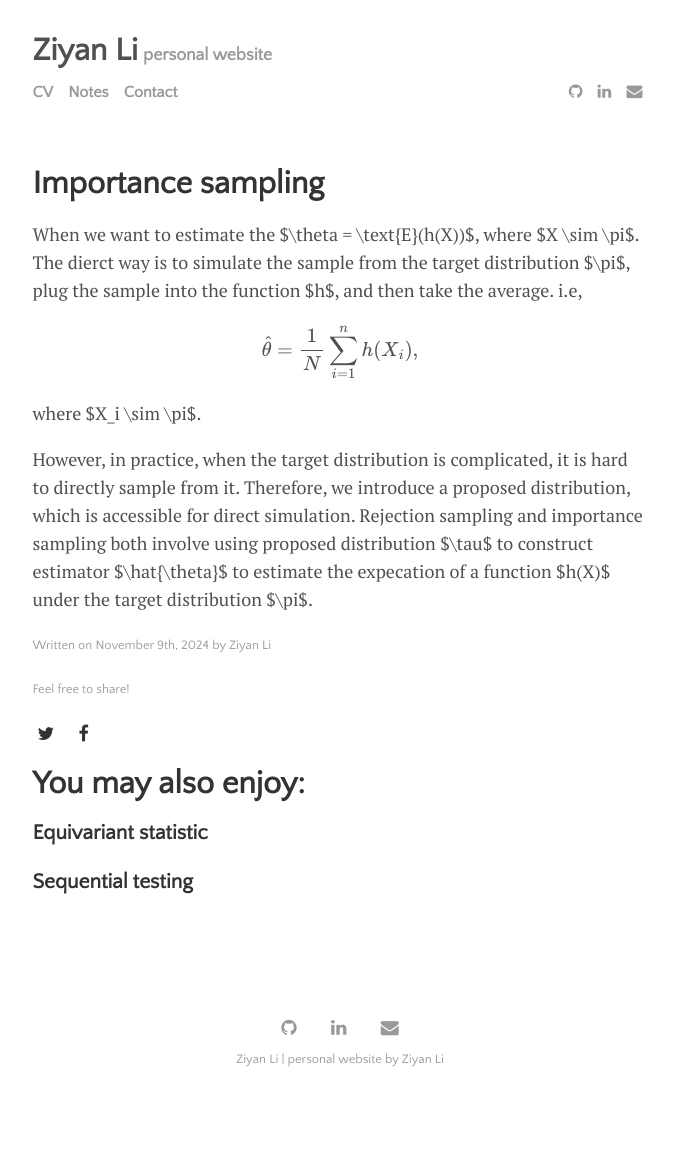
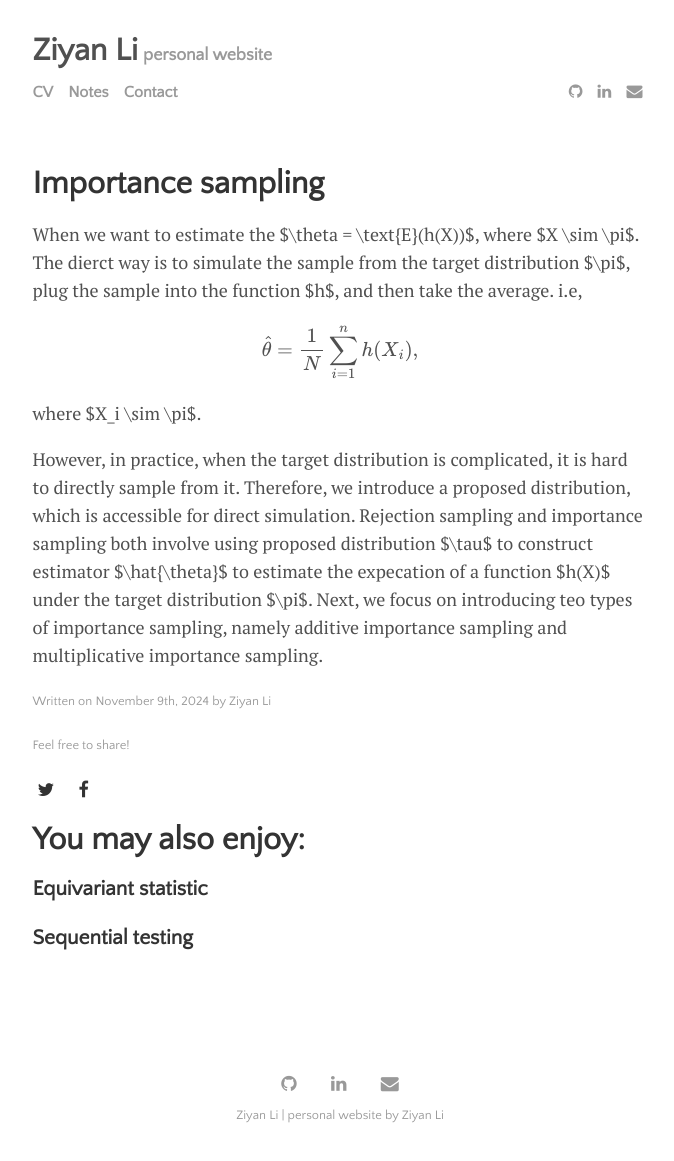
Before and after one commit to catty-halsey/catty-halsey.github.io, a Jekyll site: the page built from _posts/2024-11-9-Importance sampling.md, in a window 1280 px wide. Shown: the whole page, without its empty margins (300-974 px from the left). Built offline with Jekyll 4.4.1, drawn with Linux system fonts in a browser that asks for light colours; formulas are drawn with MathJax 3; before the commit the page ends 1105 px from its top, so only the background shows below that.

Commit message:
Update 2024-11-9-Importance sampling.md

```diff
--- a/_posts/2024-11-9-Importance sampling.md
+++ b/_posts/2024-11-9-Importance sampling.md
@@ -14,5 +14,4 @@ $$
 
 where $X_i \sim \pi$.
 
-However, in practice, when the target distribution is complicated, it is hard to directly sample from it. Therefore, we introduce a proposed distribution, which is accessible for direct simulation.
-Rejection sampling and importance sampling both involve using proposed distribution $\tau$ to construct estimator $\\hat{\theta}$ to estimate the expecation of a function $h(X)$ under the target distribution $\pi$.
+However, in practice, when the target distribution is complicated, it is hard to directly sample from it. Therefore, we introduce a proposed distribution, which is accessible for direct simulation. Rejection sampling and importance sampling both involve using proposed distribution $\tau$ to construct estimator $\\hat{\theta}$ to estimate the expecation of a function $h(X)$ under the target distribution $\pi$. Next, we focus on introducing teo types of importance sampling, namely additive importance sampling and multiplicative importance sampling.
```
